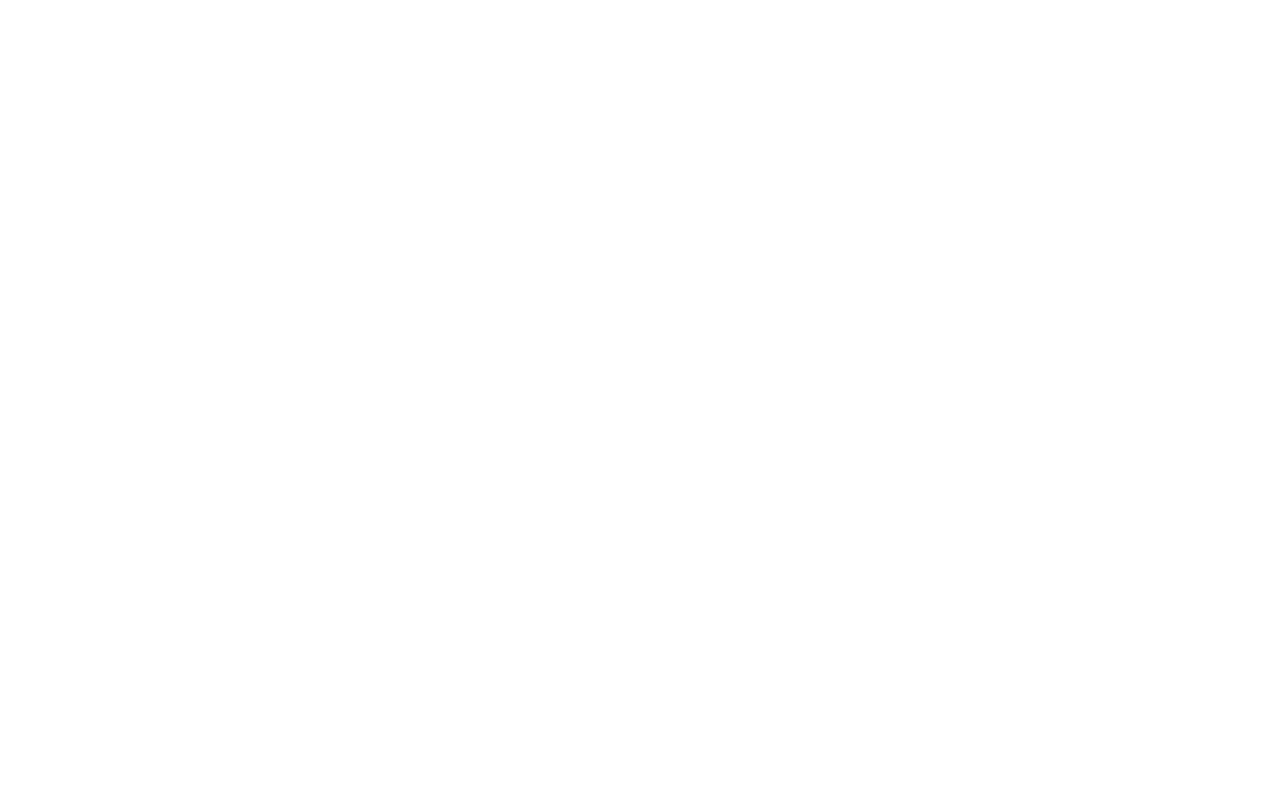
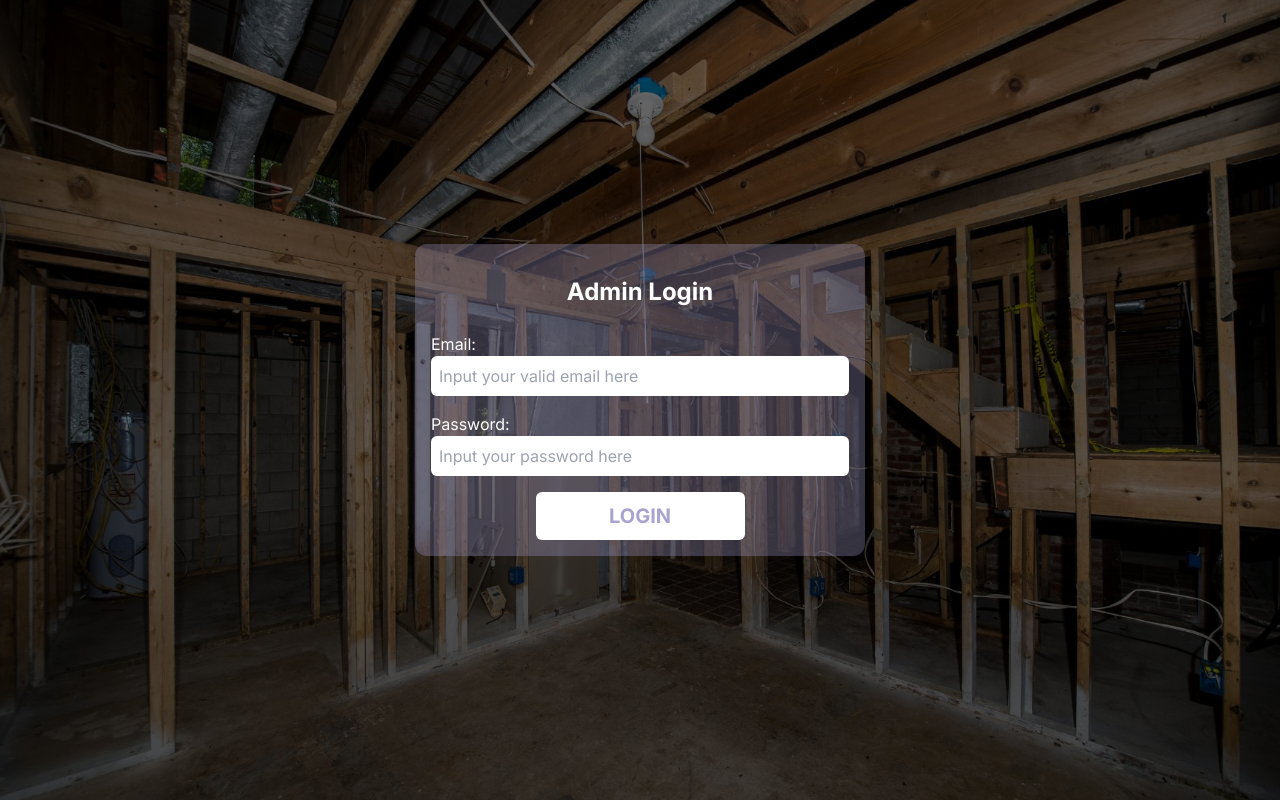
Before and after one commit to mahfuzrahman99/Naim-Ahmad-baraqa_properties_limited_llc, a Next.js app: page /login in a window 1280 px wide. Built offline with nearby package versions, Linux system fonts and the light colour scheme.

Commit message:
login done

```diff
--- a/package.json
+++ b/package.json
@@ -23,6 +23,7 @@
     "daisyui": "^4.9.0",
     "eslint": "^8",
     "eslint-config-next": "14.1.4",
+    "file-loader": "^6.2.0",
     "postcss": "^8",
     "tailwindcss": "^3.3.0"
   }
--- a/src/app/about/page.js
+++ b/src/app/about/page.js
@@ -1,14 +1,14 @@
-import React from 'react'
-import Image from 'next/image'
+import Image from "next/image";
 
 import aboutLogo from "@/assets/logo.png";
+import Footer from "@/components/shared/Footer";
+import Navbar from "@/components/shared/Navbar";
 import { TiTick } from "react-icons/ti";
-import Footer from '@/components/shared/Footer';
 
 export default function AboutPage() {
   return (
     <div>
-      {/* <Navbar /> */}
+      <Navbar />
       <div className="max-w-6xl mx-auto md:mb-10 p-4 md:p-0">
         <div className="flex justify-center">
           <Image
@@ -354,5 +354,5 @@
       </div>
       <Footer />
     </div>
-  )
+  );
 }
--- a/src/app/home/WhyCoosUs.jsx
+++ b/src/app/home/WhyCoosUs.jsx
@@ -1,4 +1,6 @@
-// import choosVideo from "../../assets/Why_choos_us.mp4";
+import chooseUs from '@/assets/Why_choos_us.gif';
+import Image from "next/image";
+
 const WhyCoosUs = () => {
   return (
     <div className="max-w-5xl mx-auto">
@@ -17,9 +19,9 @@
       <div className="md:grid grid-cols-2 items-center gap-3 max-w-6xl mx-auto mb-6 md:mb-16 mt-6 px-3 md:px-0">
         <div className="col-span-1">
           {/* video div */}
-          {/* <video className="md:mt-5" id="choosVideo" autoPlay loop muted>
-            <source src={choosVideo} type="video/mp4" />
-          </video> */}
+          <div className="md:mt-5" id="choosVideo">
+            <Image src={chooseUs} alt="why choose us`"/>
+          </div>
         </div>
         <div className="col-span-1 space-y-2 md:mt-7 text-sm md:text-base font-normal px-4 md:px-0">
           <p>
--- a/src/app/layout.js
+++ b/src/app/layout.js
@@ -1,17 +1,21 @@
 import { Inter } from "next/font/google";
 import "./globals.css";
+import AuthProvider from "./provider/AuthProvider";
 
 const inter = Inter({ subsets: ["latin"] });
 
 export const metadata = {
   title: "Baraqa Properties Limited LLC",
-  description: "Baraqa Properties Limited LLC offers comprehensive real estate services, specializing in personalized solutions to meet your unique needs.",
+  description:
+    "Baraqa Properties Limited LLC offers comprehensive real estate services, specializing in personalized solutions to meet your unique needs.",
 };
 
 export default function RootLayout({ children }) {
   return (
-    <html lang="en">
-      <body className={inter.className + " bg-[#f2f2f2] text-[#141414]"}>{children}</body>
+    <html lang="en" data-theme="light">
+      <body className={inter.className + " bg-[#f2f2f2] text-[#141414]"}>
+        <AuthProvider>{children}</AuthProvider>
+      </body>
     </html>
   );
 }
--- a/src/app/login/page.js
+++ b/src/app/login/page.js
@@ -1,11 +1,102 @@
-import React from 'react';
+/* eslint-disable react-hooks/exhaustive-deps */
+"use client";
+import loginImg from "@/assets/login.jpg";
+import { useRouter } from "next/navigation";
+import { useContext, useState } from "react";
+import Swal from "sweetalert2";
+import { AuthContext } from "../provider/AuthProvider";
 
-const LoginPage = () => {
-    return (
-        <div>
+const Login = () => {
+  const { signInUser } = useContext(AuthContext);
+  const navigate = useRouter();
+  const [isLoading, setIsLoading] = useState(false);
 
-        </div>
-    );
+  const handleSubmit = async (e) => {
+    e.preventDefault();
+    setIsLoading(true);
+    const email = e.target.email.value;
+    const password = e.target.password.value;
+    const userCredentials = {
+      email: email,
+      password: password,
+    };
+    try {
+      const data = await signInUser(userCredentials);
+      console.log(data);
+      setIsLoading(false);
+      if (data && data._id) {
+        Swal.fire({
+          position: "top",
+          icon: "success",
+          title: "Login successfully",
+          showConfirmButton: false,
+          timer: 1500,
+        });
+        navigate.push("/");
+      }
+    } catch (error) {
+      setIsLoading(false);
+      console.error("Login error:", error);
+      Swal.fire({
+        icon: "error",
+        title: "Oops...",
+        text: "Failed to login!",
+      });
+    }
+  };
+
+  return (
+    <div
+      className="bg-black bg-opacity-60 h-[100vh] flex items-center "
+      style={{
+        backgroundImage: `linear-gradient(rgba(0, 0, 0, 0.6), rgba(0, 0, 0, 0.6)), url('${loginImg.src}')`,
+        backgroundSize: "cover",
+        backgroundPosition: "center",
+      }}
+    >
+      <div className=" flex flex-col bg-[#a9a3cf] bg-opacity-30 p-4 rounded-xl  md:w-[450px] mx-auto">
+        <h1 className="text-2xl font-bold text-center py-4 text-white">
+          Admin Login
+        </h1>
+        <form onSubmit={handleSubmit} className="grid grid-cols-2 gap-2">
+          <div className="flex flex-col mt-2 col-span-2">
+            <label htmlFor="email" className="text-white">
+              Email:
+            </label>
+            <input
+              type="email"
+              name="email"
+              className="p-2 rounded-md bg-white text-black"
+              placeholder="Input your valid email here"
+            />
+          </div>
+          <div className="flex flex-col mt-2 col-span-2">
+            <label htmlFor="password" className="text-white">
+              Password:
+            </label>
+            <input
+              type="text"
+              name="password"
+              className="p-2 rounded-md bg-white text-black"
+              placeholder="Input your password here"
+            />
+          </div>
+          <div className="flex justify-center w-2/4 mx-auto mt-2 col-span-2">
+            <button
+              disabled={isLoading}
+              type="submit"
+              className="btn btn-ghost bg-white p-2 rounded-md w-full text-xl font-bold uppercase text-[#a9a3cf] hover:text-white  flex gap-2 items-center disabled:text-white"
+            >
+              {isLoading ? (
+                <span className="loading loading-spinner loading-md text-white"></span>
+              ) : null}
+              Login
+            </button>
+          </div>
+        </form>
+      </div>
+    </div>
+  );
 };
 
-export default LoginPage;
+export default Login;
--- a/src/app/page.js
+++ b/src/app/page.js
@@ -1,26 +1,26 @@
-import Image from "next/image";
+import Footer from "@/components/shared/Footer";
+import Navbar from "@/components/shared/Navbar";
 import Banner from "./home/Banner";
+import ContactUs from "./home/ContactUs";
 import WhyCoosUs from "./home/WhyCoosUs";
-import ContactUs from "./home/ContactUs";
-import Footer from "@/components/shared/Footer";
 
 export default function Home() {
   return (
     <main className="">
       <div>
-        {/* <Navbar/> */}
+        <Navbar />
       </div>
       <div>
-        <Banner/>
+        <Banner />
       </div>
       <div>
-        <WhyCoosUs/>
+        <WhyCoosUs />
       </div>
       <div className=" my-4 md:my-12">
-        <ContactUs/>
+        <ContactUs />
       </div>
       <div>
-        <Footer/>
+        <Footer />
       </div>
     </main>
   );
--- /dev/null
+++ b/src/app/provider/AuthProvider.jsx
@@ -0,0 +1,43 @@
+"use client"
+
+import { createUser } from "@/utils/fetchData";
+import { createContext, useEffect, useState } from "react";
+
+export const AuthContext = createContext();
+
+const AuthProvider = ({ children }) => {
+  const [isLoading, setIsLoading] = useState(true);
+  const [user, setUser] = useState(null);
+
+  useEffect(() => {
+    const storedUser = JSON.parse(localStorage.getItem("user"));
+    setUser(storedUser)
+  }, [])
+
+  const signInUser = async (userInfo) => {
+    const userData = await createUser(userInfo)
+    setUser(userData);
+    // Local storage e user info store kora
+    localStorage.setItem("user", JSON.stringify(userData));
+    setIsLoading(false)
+    return userData;
+  };
+
+  const logOut = () => {
+    setUser(null);
+    // Local storage e user info clear kora
+    localStorage.clear("user");
+  };
+
+  const authInfo = {
+    user,
+    signInUser,
+    isLoading,
+    logOut,
+  };
+  return (
+    <AuthContext.Provider value={authInfo}>{children}</AuthContext.Provider>
+  );
+};
+
+export default AuthProvider;
--- /dev/null
+++ b/src/components/navbar/NavLink.jsx
@@ -0,0 +1,14 @@
+"use client"
+
+import Link from "next/link"
+import { usePathname } from "next/navigation"
+
+export default function NavLink(props) {
+  const pathname = usePathname()
+
+  return (
+    <Link {...props} className={`${props.className} ${pathname === props.href ? "text-[#311A36] hover:text-[#311A36] hover:font-bold underline font-bold" : "font-bold hover:text-[#8A8B8C] hover:font-bold  text-[#8A8B8C]"}`}>
+      {props.children}
+    </Link>
+  )
+}
--- a/src/components/shared/Navbar.jsx
+++ b/src/components/shared/Navbar.jsx
@@ -1,7 +1,51 @@
-import React from "react";
-import Image from "next/image";
+import NavLink from "../navbar/NavLink";
 
 const Navbar = () => {
+  const navLinks = (
+    <>
+      <li>
+        <NavLink
+          href="/"
+
+        >
+          HOME
+        </NavLink>
+      </li>
+      <li>
+        <NavLink
+          href="/about"
+
+        >
+          ABOUT US
+        </NavLink>
+      </li>
+      <li>
+        <NavLink
+          href="/ourWorks"
+        >
+          OUR WORKS
+        </NavLink>
+      </li>
+      {/* {admin || admin0 ? (
+        <li>
+          <NavLink
+            href="/owner_dashboard/allDemos"
+            className={({ isActive, isPending }) =>
+              isPending
+                ? "pending"
+                : isActive
+                ? "text-[#311A36] hover:text-[#311A36] hover:font-bold underline font-bold"
+                : "font-bold hover:text-[#8A8B8C] hover:font-bold  text-[#8A8B8C]"
+            }
+          >
+            DASHBOARD
+          </NavLink>
+        </li>
+      ) : null
+      } */}
+    </>
+  );
+
   return (
     <div
       className={`md:pl-5 navbar z-50
@@ -16,9 +60,7 @@
           >
             <svg
               xmlns="http://www.w3.org/2000/svg"
-              className={`h-5 w-5 z-50 ${
-                isDarkTheme ? "text-[#a6adbb]" : "text-[#8A8B8C]"
-              }`}
+              className={`h-5 w-5 z-50 text-[#8A8B8C]`}
               fill="none"
               viewBox="0 0 20 20"
               stroke="currentColor"
@@ -45,7 +87,7 @@
           <ul className="menu menu-horizontal text-black">{navLinks}</ul>
         </div>
         <div className="dropdown dropdown-end flex items-center ">
-          {user ? (
+          {/* {user ? (
             <div className="dropdown z-10 dropdown-bottom dropdown-end">
               <figure tabIndex={0}>
                 <Image
@@ -77,7 +119,7 @@
             </div>
           ) : (
             ""
-          )}
+          )} */}
         </div>
       </div>
     </div>
--- /dev/null
+++ b/src/utils/fetchData.js
@@ -0,0 +1,10 @@
+export const createUser = async (userData) => {
+  const res = await fetch("http://localhost:5000/api/login", {
+    method: "post",
+    headers: {
+      "Content-Type": "application/json",
+    },
+    body: JSON.stringify(userData),
+  });
+  return res.json();
+};
```
Also changed, not shown: src/assets/Why_choos_us.gif, 1 other file (tests, documents, lock files or other folders). Lines whose indentation alone changed are shown as unchanged.
